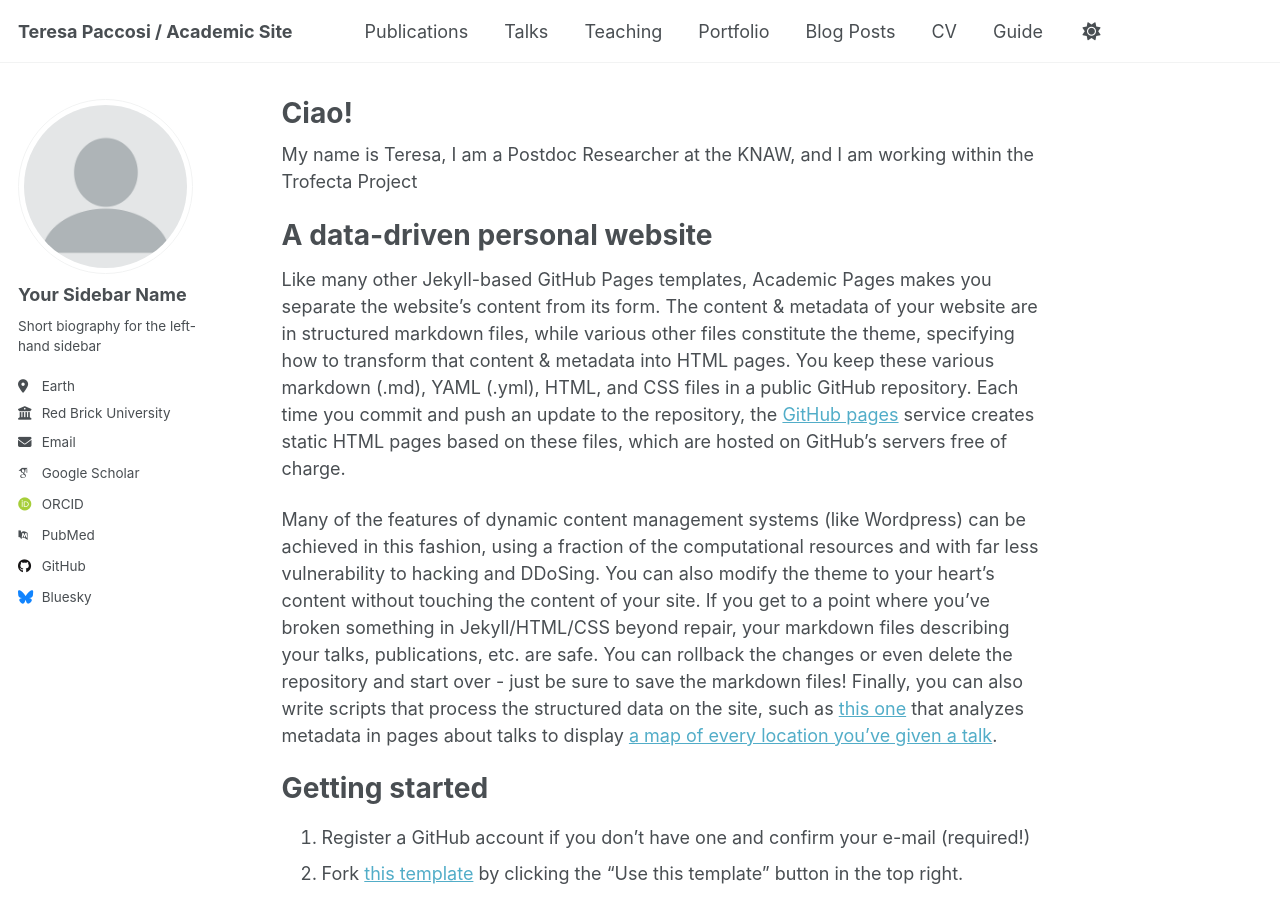
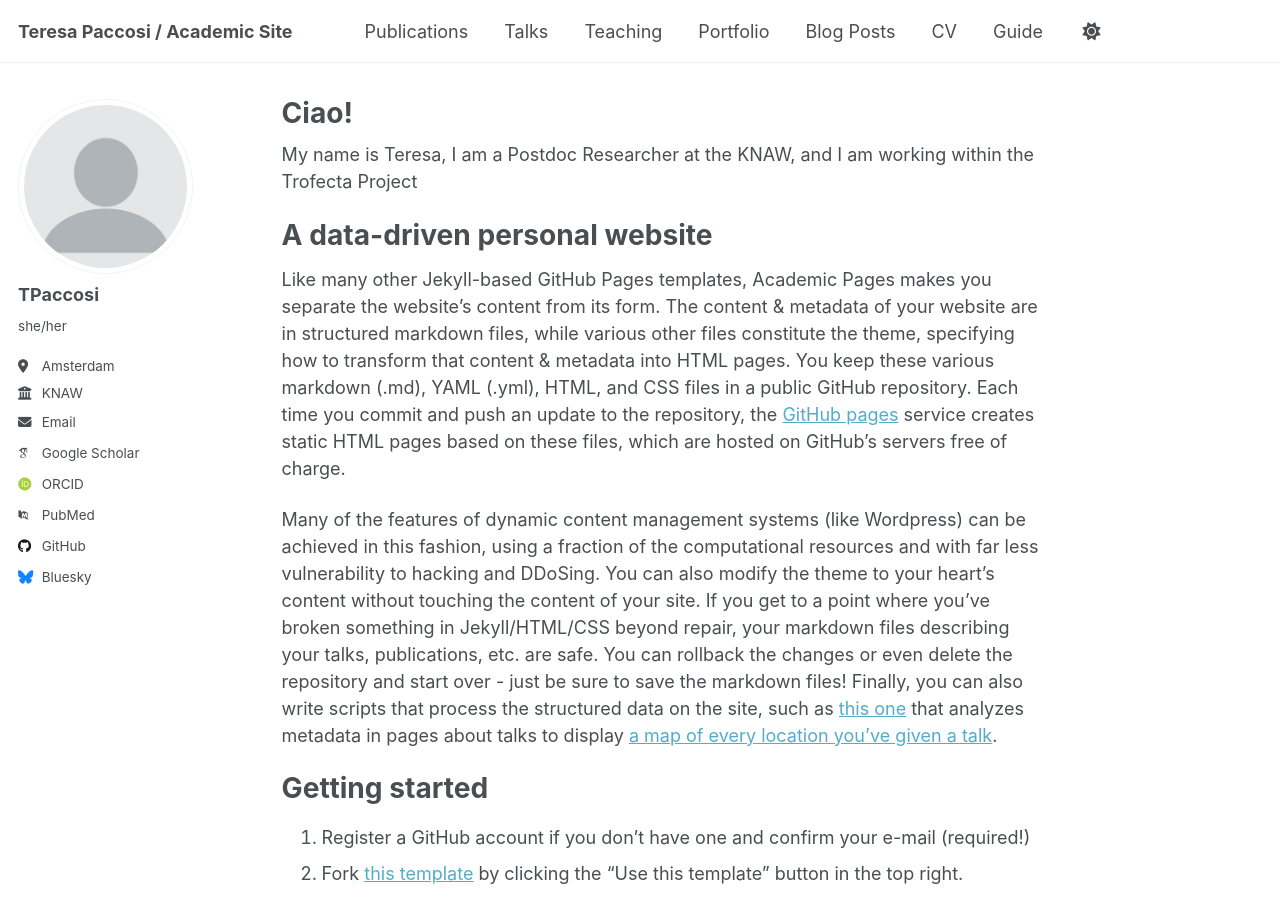
Before and after one commit to tpaccosi/tpaccosi.github.io, a Jekyll site: the page built from _pages/about.md, in a window 1280 px wide and 900 px high. Built offline with Jekyll 4.4.1, drawn with Linux system fonts in a browser that asks for light colours; some web fonts are replaced.

Commit message:
Update _config.yml

```diff
--- a/_config.yml
+++ b/_config.yml
@@ -23,13 +23,13 @@ repository               : "tpaccosi/tpaccosi.github.io"
 author:
   # Biographic information
   avatar           : "profile.png"
-  name             : "Your Sidebar Name"
-  pronouns         : # example: "she/her"
-  bio              : "Short biography for the left-hand sidebar"
-  location         : "Earth"
-  employer         : "Red Brick University"
+  name             : "TPaccosi"
+  pronouns         : "she/her"
+  bio              : ""
+  location         : "Amsterdam"
+  employer         : "KNAW"
   uri              : # URL
-  email            : "none@example.org"
+  email            : "teresa.paccosi@dh.huc.knaw.nl"
 
   # Academic websites
   academia         : # URL
```
